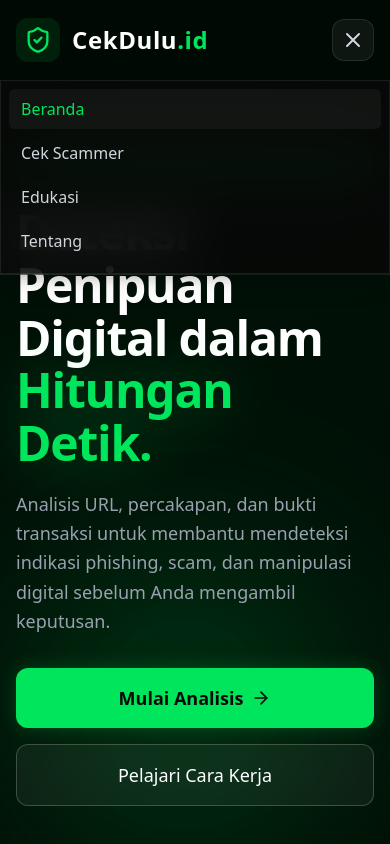
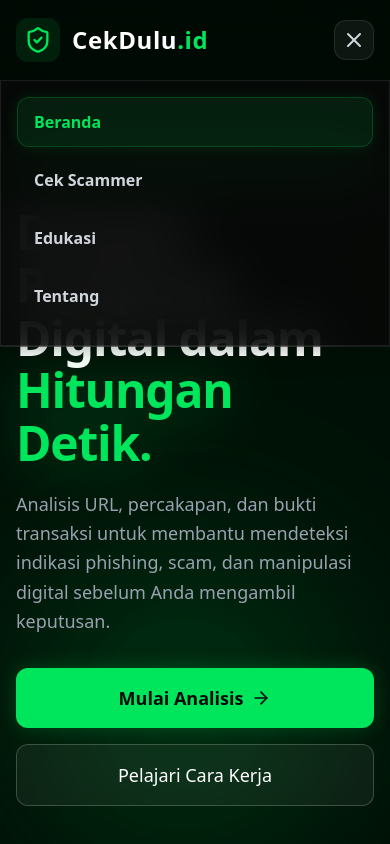
Before and after one commit to deks871/cekdulu-id, a Next.js app: page / in a window 390 px wide. Both pictures are taken after a click on the button 353 px from the left and 40 px from the top of the page. Shown: the top 844 px of the page. Built offline with nearby package versions, Linux system fonts and the light colour scheme.

Commit message:
Improve mobile navigation animation

```diff
--- a/src/components/Navbar.tsx
+++ b/src/components/Navbar.tsx
@@ -2,6 +2,7 @@
 
 import Link from "next/link";
 import { usePathname } from "next/navigation";
+import { motion, AnimatePresence } from "framer-motion";
 import { ShieldCheck, Menu, X } from "lucide-react";
 import { useState } from "react";
 import { cn } from "@/lib/utils";
@@ -22,6 +23,44 @@ export default function Navbar() {
       e.preventDefault();
       if (window.scrollY > 0) {
         document.getElementById("home")?.scrollIntoView({ behavior: "smooth" });
+      }
+    }
+  };
+
+  const menuVariants = {
+  closed: {
+    height: 0,
+    opacity: 0,
+    transition: {
+      duration: 0.3,
+      staggerChildren: 0.05,
+      staggerDirection: -1,
+    }
+  },
+  open: {
+    height: "auto",
+    opacity: 1,
+    transition: {
+      duration: 0.35,
+      staggerChildren: 0.08,
+      delayChildren: 0.1,
+    }
+  }
+};
+
+const itemVariants = {
+  closed: {
+    opacity: 0,
+    y: -15,
+    transition: {
+      duration: 0.2
+    }
+  },
+  open: {
+    opacity: 1,
+    y: 0,
+    transition: {
+      duration: 0.3
     }
   }
 };
@@ -64,39 +103,72 @@ export default function Navbar() {
           <div className="md:hidden flex items-center">
             <button
               onClick={() => setIsOpen(!isOpen)}
-              className="text-gray-300 hover:text-white focus:outline-none p-2 bg-white/5 rounded-xl border border-white/10"
+              className="text-gray-300 hover:text-white focus:outline-none p-2 bg-white/5 rounded-xl border border-white/10 relative w-10 h-10 flex items-center justify-center overflow-hidden"
             >
-              {isOpen ? <X className="h-6 w-6" /> : <Menu className="h-6 w-6" />}
+              <AnimatePresence mode="wait">
+                {isOpen ? (
+                  <motion.div
+                    key="close"
+                    initial={{ rotate: -90, opacity: 0 }}
+                    animate={{ rotate: 0, opacity: 1 }}
+                    exit={{ rotate: 90, opacity: 0 }}
+                    transition={{ duration: 0.25, ease: "easeInOut" }}
+                    className="absolute"
+                  >
+                    <X className="h-6 w-6" />
+                  </motion.div>
+                ) : (
+                  <motion.div
+                    key="menu"
+                    initial={{ rotate: 90, opacity: 0 }}
+                    animate={{ rotate: 0, opacity: 1 }}
+                    exit={{ rotate: -90, opacity: 0 }}
+                    transition={{ duration: 0.25, ease: "easeInOut" }}
+                    className="absolute"
+                  >
+                    <Menu className="h-6 w-6" />
+                  </motion.div>
+                )}
+              </AnimatePresence>
             </button>
           </div>
         </div>
       </div>
 
       {/* Mobile menu */}
+      <AnimatePresence>
         {isOpen && (
-        <div className="md:hidden glass border-b border-glass-border">
-          <div className="px-2 pt-2 pb-3 space-y-1 sm:px-3">
+          <motion.div
+            initial="closed"
+            animate="open"
+            exit="closed"
+            variants={menuVariants}
+            className="md:hidden glass border-b border-glass-border overflow-hidden origin-top"
+          >
+            <div className="px-4 pt-4 pb-6 space-y-2 sm:px-6">
               {navLinks.map((link) => (
+                <motion.div key={link.name} variants={itemVariants}>
                   <Link
-                key={link.name}
                     href={link.href}
                     onClick={(e) => {
                       setIsOpen(false);
                       handleNavClick(e, link.href);
                     }}
                     className={cn(
-                  "block px-3 py-2 rounded-md text-base font-medium",
+                      "block px-4 py-3 rounded-xl text-base font-semibold transition-all duration-300",
                       pathname === link.href
-                    ? "text-cyber-green bg-white/5"
-                    : "text-gray-300 hover:text-white hover:bg-white/10"
+                        ? "text-cyber-green bg-cyber-green/10 shadow-[0_0_15px_rgba(0,255,102,0.1)] border border-cyber-green/20"
+                        : "text-gray-300 hover:text-white hover:bg-white/10 border border-transparent"
                     )}
                   >
                     {link.name}
                   </Link>
+                </motion.div>
               ))}
             </div>
-        </div>
+          </motion.div>
         )}
+      </AnimatePresence>
     </nav>
   );
 }
```
Lines whose indentation alone changed are shown as unchanged.
